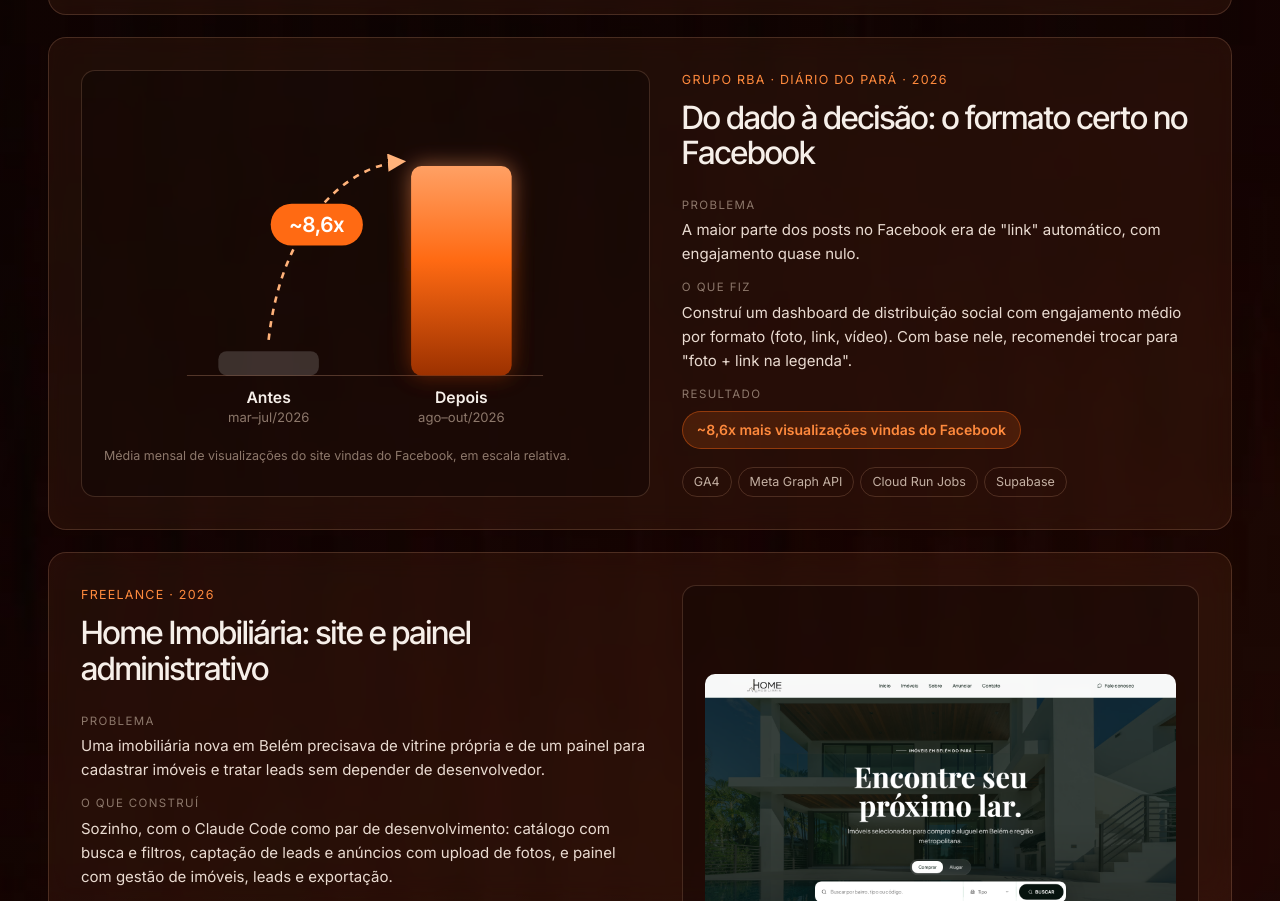
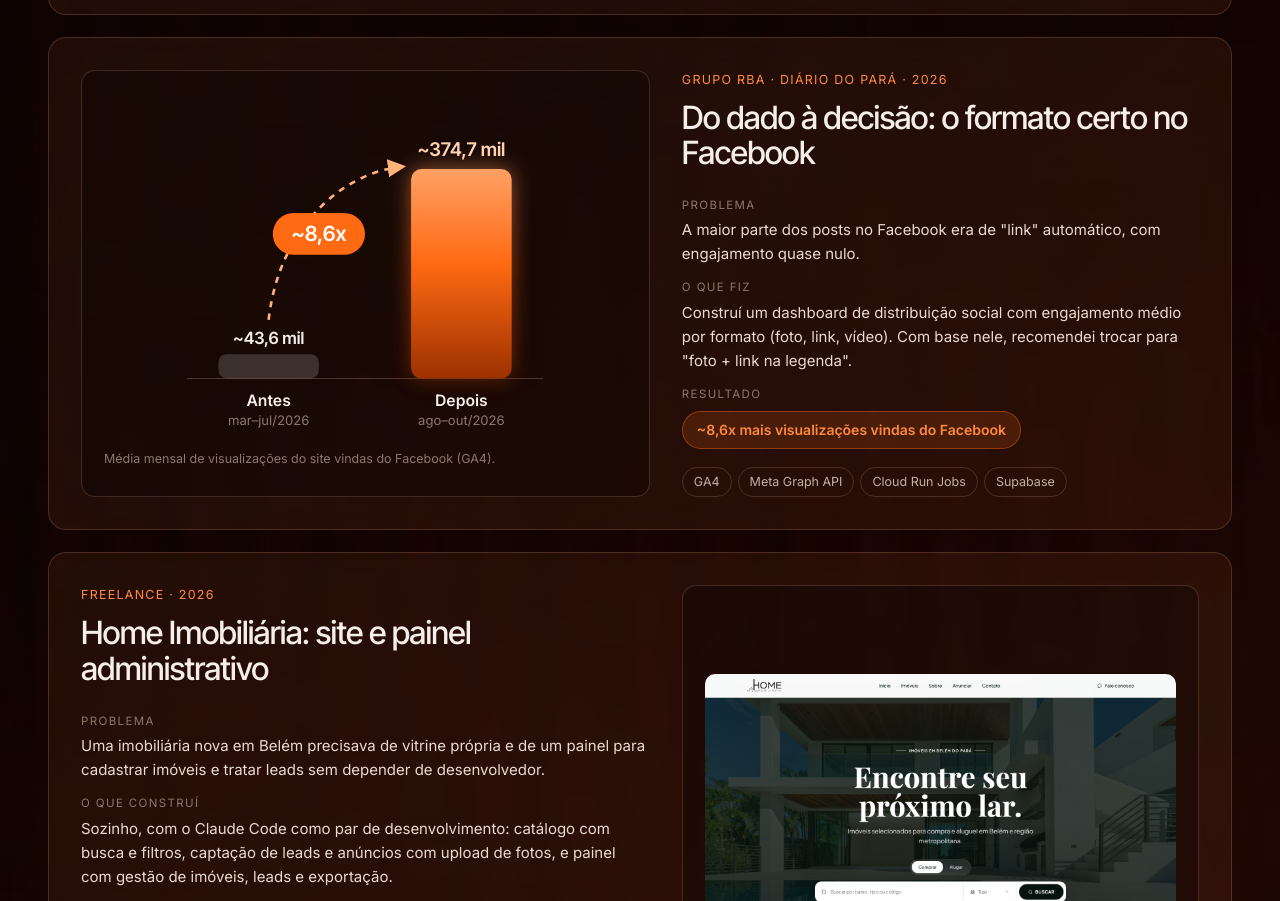
Before and after one commit to F1alh0/F1alh0.github.io, a plain HTML site: page index.html in a window 1280 px wide. Shown: the part 1736-2637 px from the top of the page. Drawn offline with Linux system fonts and the light colour scheme.

Commit message:
Rótulos de dados com a média mensal de cada período

```diff
--- a/index.html
+++ b/index.html
@@ -288,7 +288,7 @@
           <div class="chips"><span class="chip">GA4</span><span class="chip">Meta Graph API</span><span class="chip">Cloud Run Jobs</span><span class="chip">Supabase</span></div>
         </div>
         <div class="visual" aria-label="Comparação antes e depois">
-          <svg class="cols" viewBox="0 0 420 320" role="img" aria-label="Gráfico de colunas: visualizações vindas do Facebook cresceram cerca de 8,6 vezes, de mar–jul para ago–out de 2026">
+          <svg class="cols" viewBox="0 0 420 320" role="img" style="margin-top:6px" aria-label="Gráfico de colunas: média mensal de visualizações vindas do Facebook passou de cerca de 43,6 mil (mar–jul/2026) para 374,7 mil (ago–out/2026), cerca de 8,6 vezes">
             <defs>
               <linearGradient id="colHot" x1="0" y1="1" x2="0" y2="0">
                 <stop offset="0" stop-color="#9c3100"/><stop offset=".55" stop-color="#ff6a13"/><stop offset="1" stop-color="#ffa064"/>
@@ -305,8 +305,11 @@
             <rect x="254" y="62" width="96" height="200" rx="10" fill="url(#colHot)" filter="url(#colGlow)" opacity=".55"/>
             <rect x="254" y="62" width="96" height="200" rx="10" fill="url(#colHot)"/>
             <!-- seta do topo de uma coluna ao topo da outra -->
-            <path d="M118,228 C 130,120 190,62 244,58" fill="none" stroke="#ffb27a" stroke-width="2.5" stroke-dasharray="6 6" marker-end="url(#arrowHead)"/>
-            <g transform="translate(164,118)">
+            <path d="M118,206 C 128,118 188,66 244,60" fill="none" stroke="#ffb27a" stroke-width="2.5" stroke-dasharray="6 6" marker-end="url(#arrowHead)"/>
+            <!-- rótulos de dados: média mensal de cada período -->
+            <text x="118" y="229" text-anchor="middle" fill="#f6efe9" font-family="Inter Tight, Inter, sans-serif" font-weight="600" font-size="16">~43,6 mil</text>
+            <text x="302" y="50" text-anchor="middle" fill="#ffd2b0" font-family="Inter Tight, Inter, sans-serif" font-weight="600" font-size="18">~374,7 mil</text>
+            <g transform="translate(166,124)">
               <rect x="-44" y="-20" width="88" height="40" rx="20" fill="#ff6a13"/>
               <text x="0" y="7" text-anchor="middle" fill="#fff" font-family="Inter Tight, Inter, sans-serif" font-weight="600" font-size="20">~8,6x</text>
             </g>
@@ -315,7 +318,7 @@
             <text x="302" y="288" text-anchor="middle" fill="#f6efe9" font-size="15" font-weight="600">Depois</text>
             <text x="302" y="306" text-anchor="middle" fill="#8d786b" font-size="12.5">ago–out/2026</text>
           </svg>
-          <div class="bar-note">Média mensal de visualizações do site vindas do Facebook, em escala relativa.</div>
+          <div class="bar-note">Média mensal de visualizações do site vindas do Facebook (GA4).</div>
         </div>
       </article>
 
```
